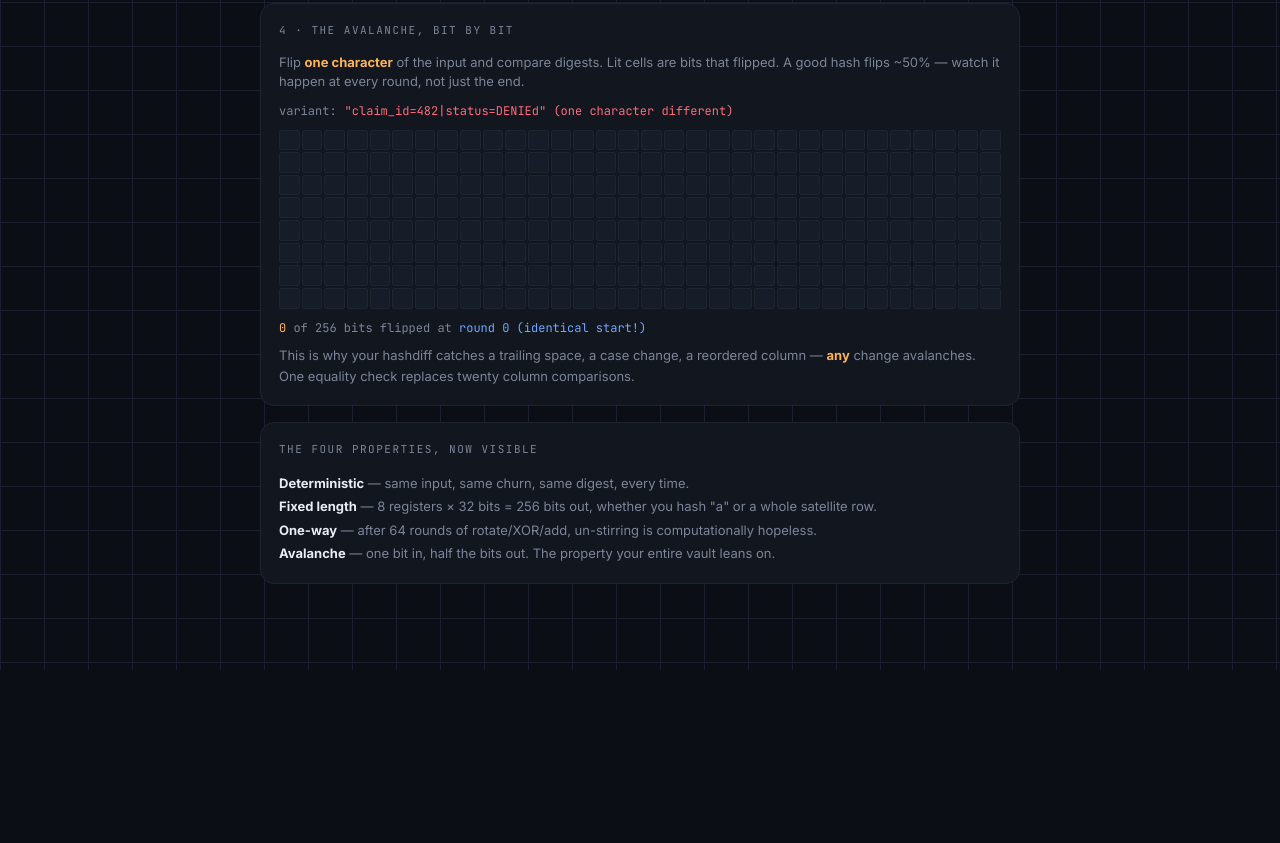
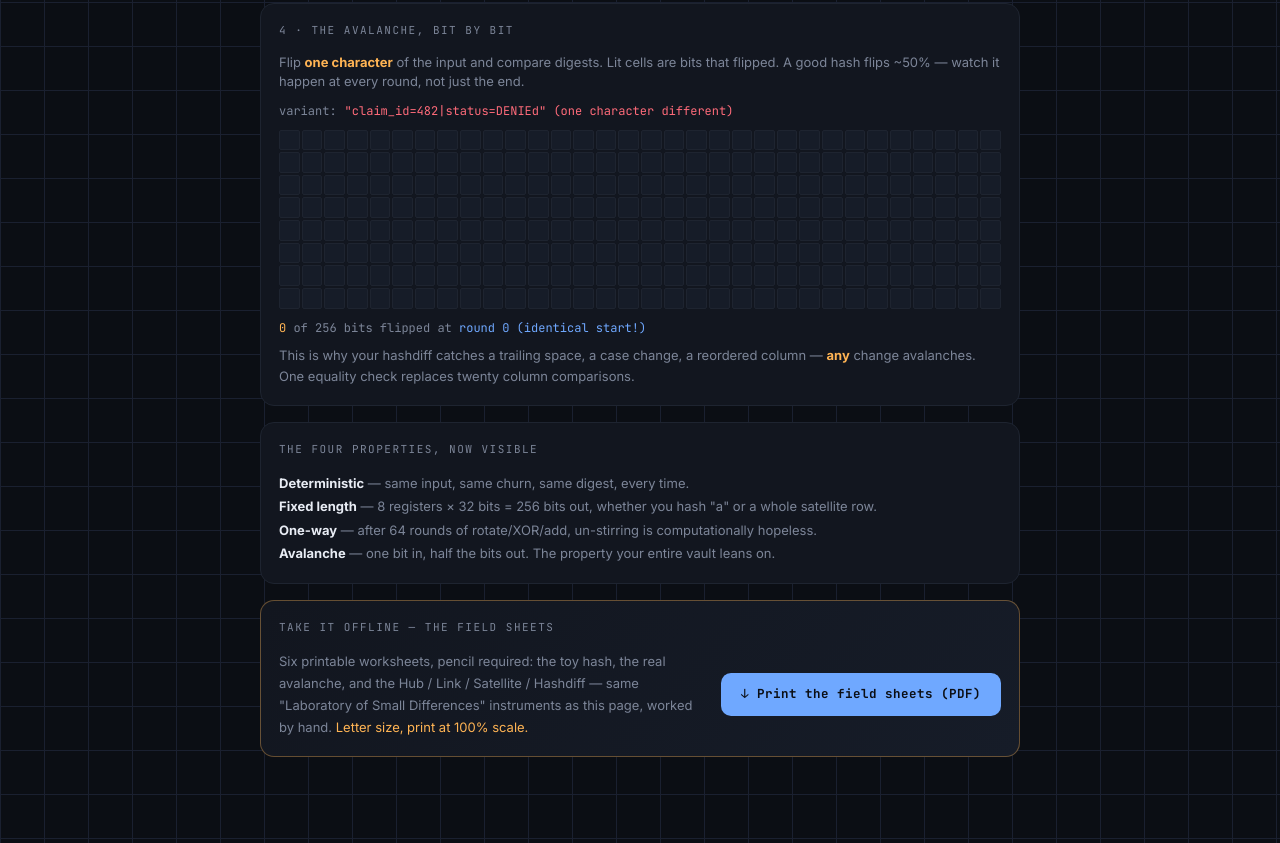
Before and after one commit to helanan/data-vault-visualizer, a plain HTML site: page hashing.html in a window 1280 px wide. Shown: the part 2374-3217 px from the top of the page. Before the commit the page ends 3044 px from the top, so only its background shows below. Drawn offline with Linux system fonts and the light colour scheme.

Commit message:
Add printable field-sheet worksheets (Hub/Link/Satellite/Hashdiff series) with download link on hashing lab and site-wide nav

```diff
--- a/hashing.html
+++ b/hashing.html
@@ -142,6 +142,9 @@
       linear-gradient(90deg, var(--grid) 1px, transparent 1px) 0 0/44px 100%,
       var(--bg);
   }
+  .dl-btn{ color:#0b0e14 !important; transition:opacity .15s; }
+  .dl-btn:hover{ opacity:0.85; }
+  [data-theme="light"] .dl-btn{ color:#ffffff !important; }
 </style>
 </head>
 <body>
@@ -349,6 +352,23 @@ function setPair(a,b){
       <b style="color:var(--text);">Avalanche</b> — one bit in, half the bits out. The property your entire vault leans on.
     </div>
   </div>
+
+  <div class="panel" style="border-color:rgba(255,180,84,0.35); background:linear-gradient(135deg, var(--panel) 0%, var(--panel2) 100%);">
+    <div class="panel-title">Take it offline — the field sheets</div>
+    <div style="display:flex; gap:16px; align-items:center; flex-wrap:wrap;">
+      <div style="flex:1; min-width:220px; font-size:13px; color:var(--dim); line-height:1.7;">
+        Six printable worksheets, pencil required: the toy hash, the real avalanche,
+        and the Hub / Link / Satellite / Hashdiff — same "Laboratory of Small Differences"
+        instruments as this page, worked by hand. <span style="color:var(--hub);">Letter size, print at 100% scale.</span>
+      </div>
+      <a href="worksheets/laboratory-of-small-differences.pdf" target="_blank" rel="noopener" class="dl-btn"
+         style="font-family:'JetBrains Mono',monospace; font-weight:700; font-size:12.5px; letter-spacing:0.5px;
+                background:var(--hash); text-decoration:none; padding:12px 20px;
+                border-radius:10px; white-space:nowrap; display:inline-block;">
+        ↓ Print the field sheets (PDF)
+      </a>
+    </div>
+  </div>
 </div>
 
 <script>
```
Also changed, not shown: dedupe.html (+1 -0 lines), index.html (+1 -0 lines), retail-lab.html (+1 -0 lines), simulator.html (+1 -0 lines), 1 other file.
